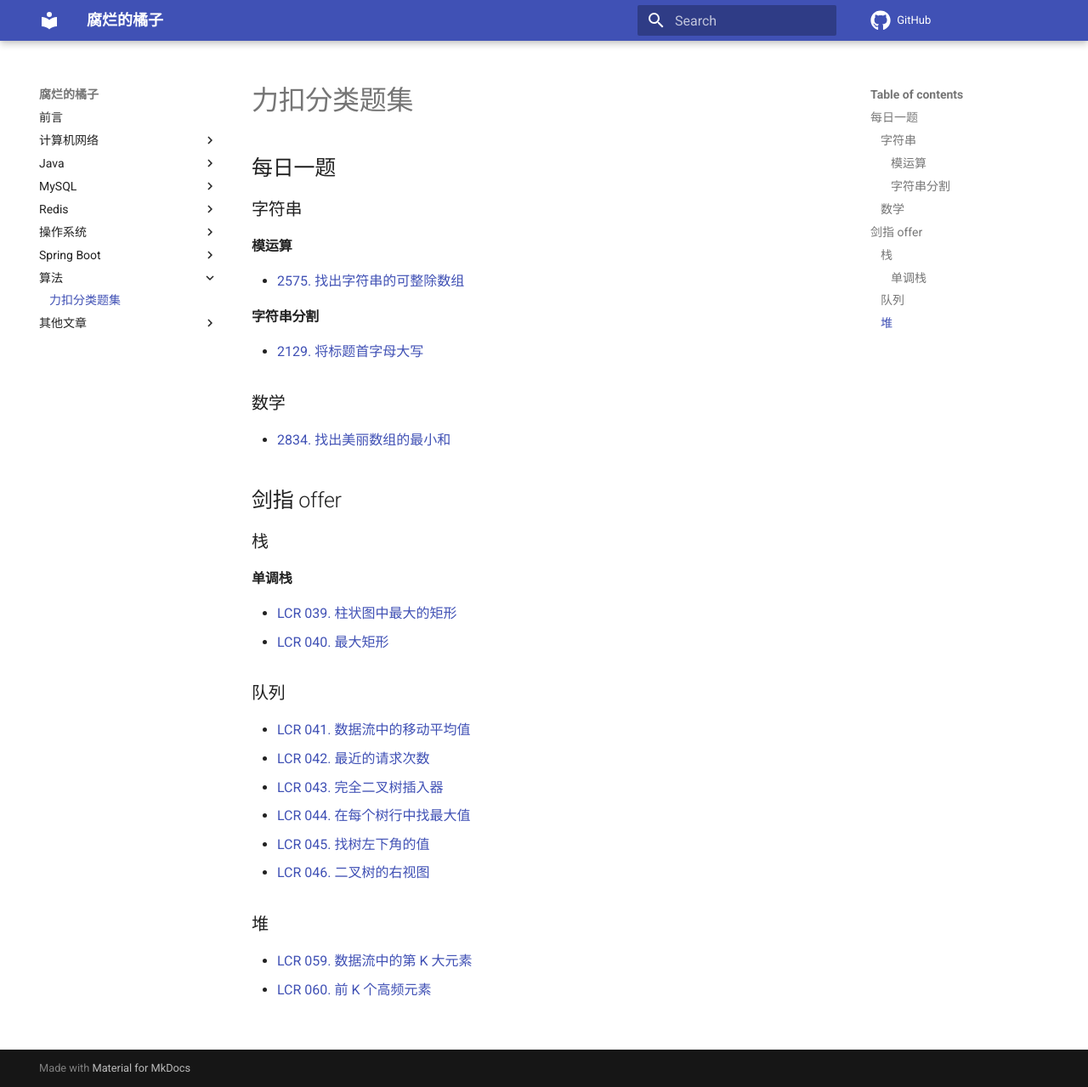
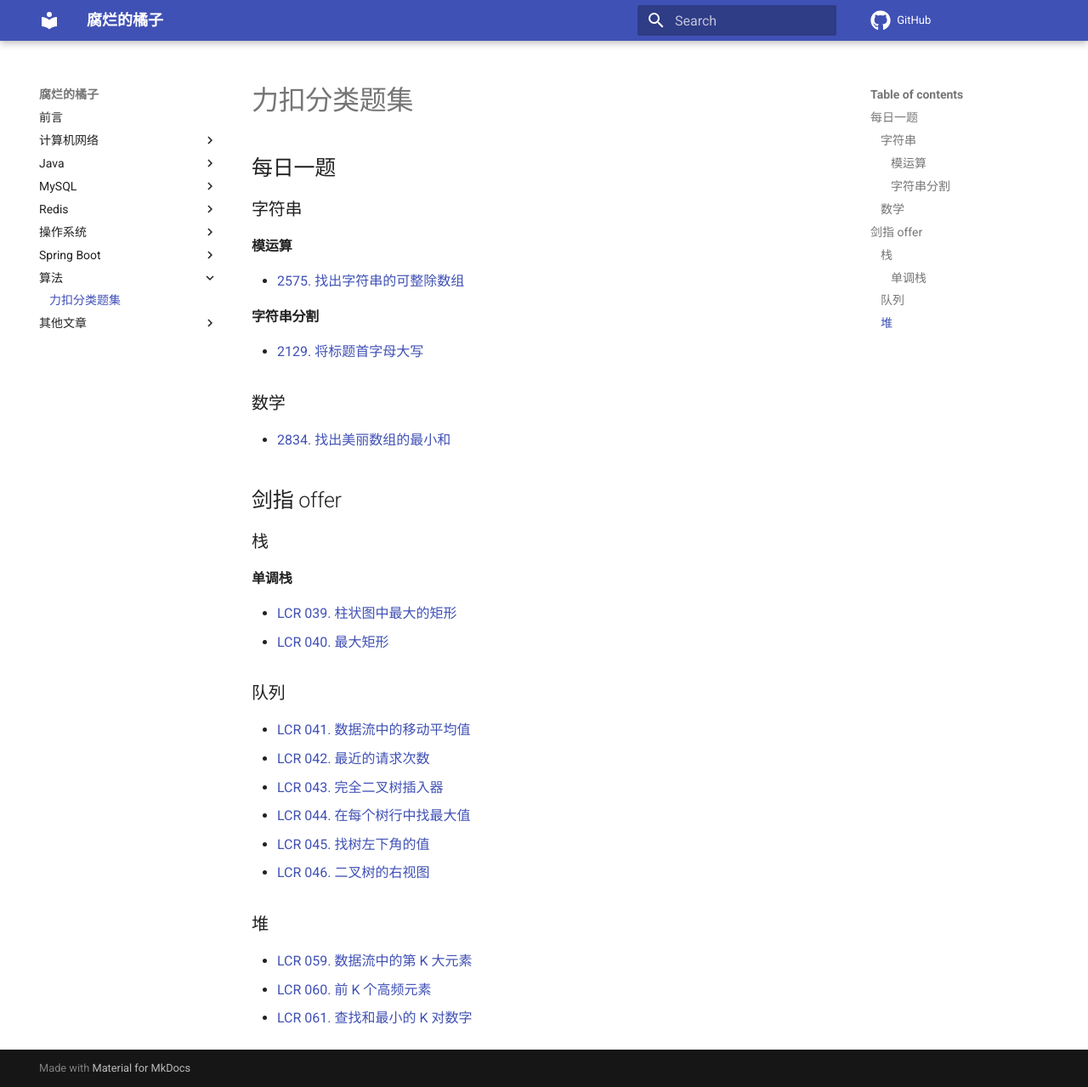
Before and after one commit to z1ming/cs-Hydra, an MkDocs documentation site: the page built from docs/文章/LeetCode.md, in a window 1280 px wide and 1279 px high. Shown: the whole window at 85% size. Built offline with MkDocs 1.6.1 and Material for MkDocs 9.7.7, drawn with Linux system fonts in a browser that asks for light colours; comment, search, counter and statistics services are not loaded.

Commit message:
Update LeetCode.md
Signed-off-by: Ziming Meng <zimingm94@gmail.com>

```diff
--- a/docs/文章/LeetCode.md
+++ b/docs/文章/LeetCode.md
@@ -38,3 +38,4 @@
 
 - [LCR 059. 数据流中的第 K 大元素](https://leetcode.cn/problems/jBjn9C/description/)
 - [LCR 060. 前 K 个高频元素](https://leetcode.cn/problems/g5c51o/description/)
+- [LCR 061. 查找和最小的 K 对数字](https://leetcode.cn/problems/qn8gGX/description/)
```
